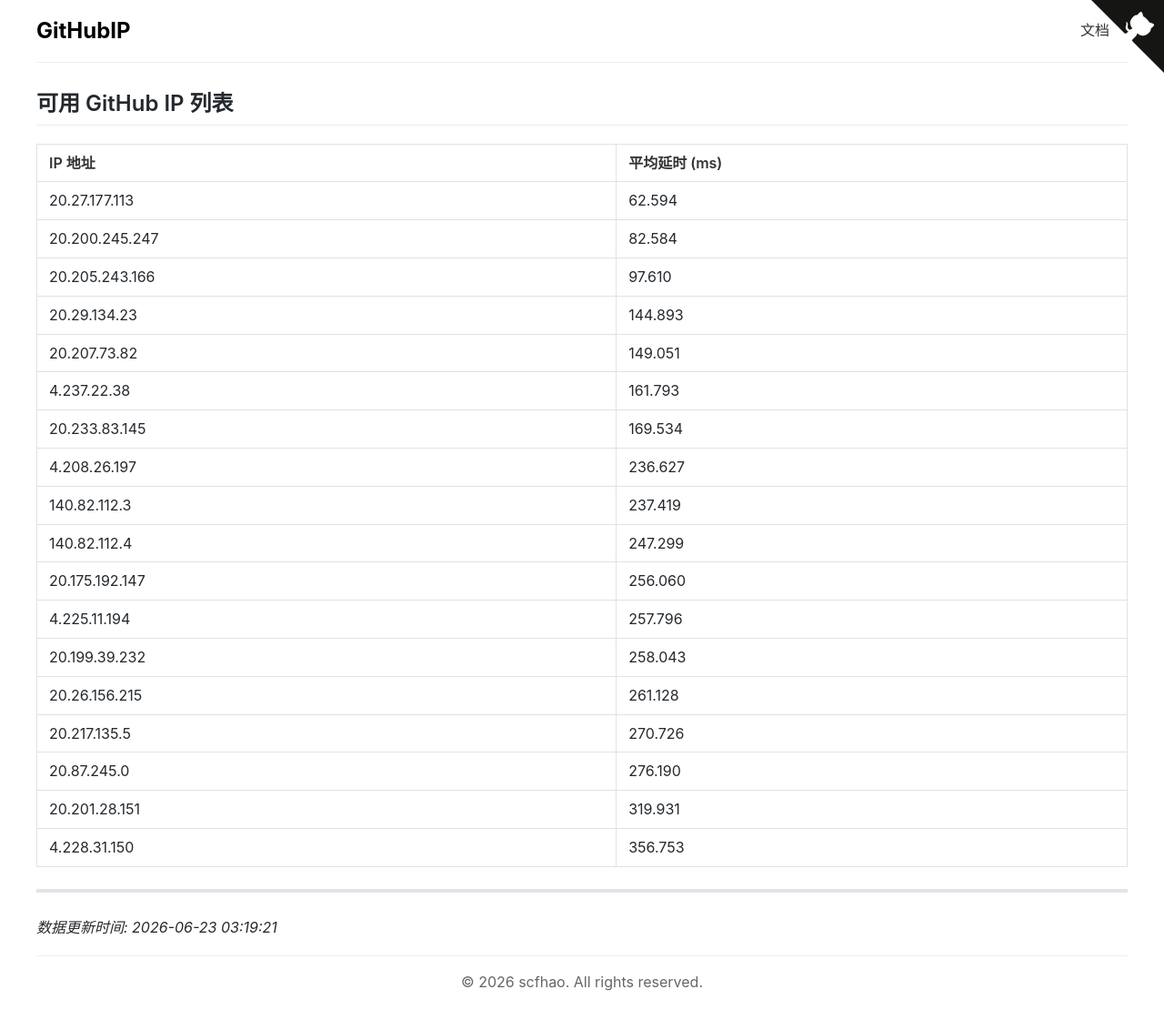
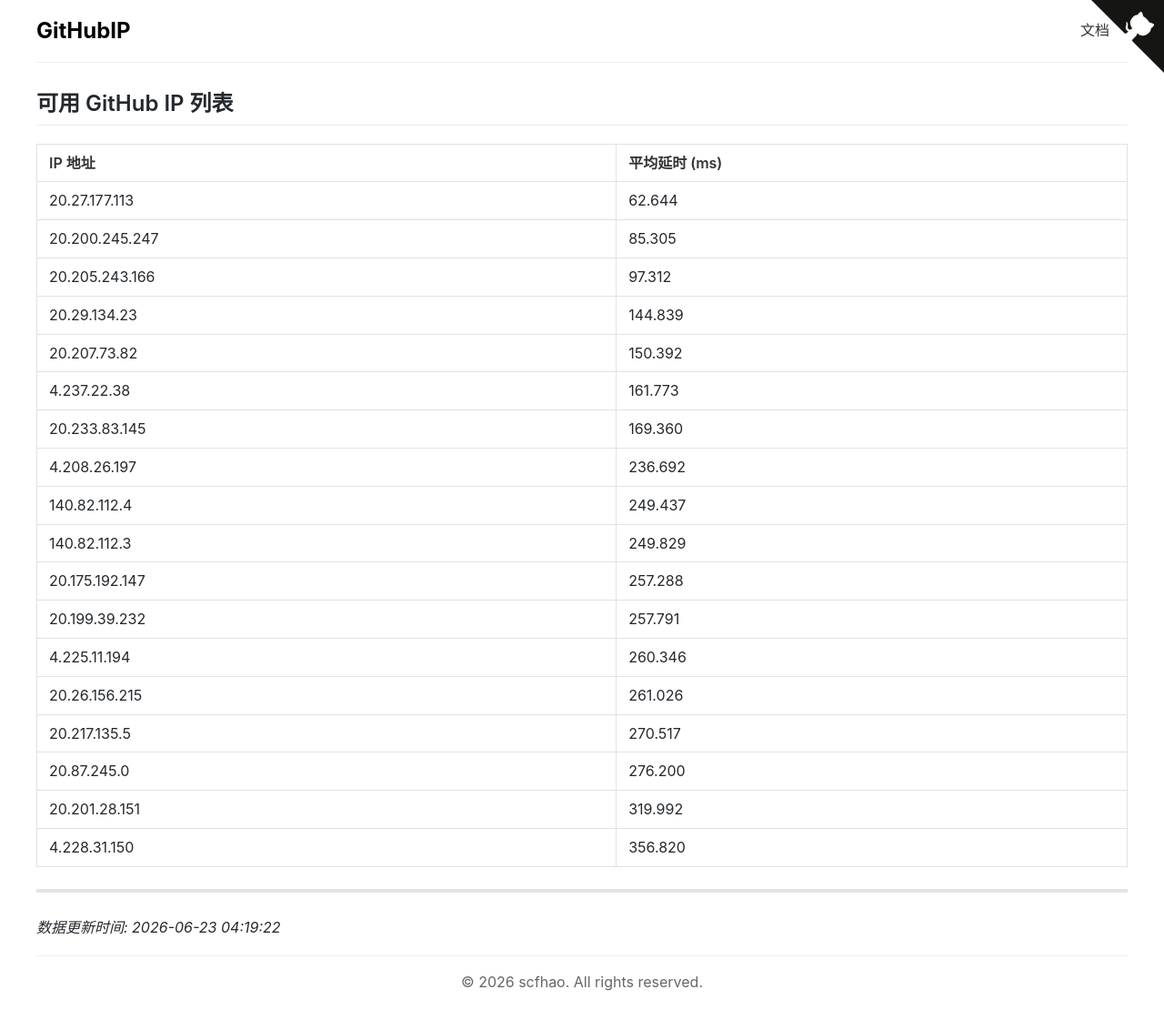
Before and after one commit to scfhao/GitHubIP, a Jekyll site: the page built from index.md, in a window 1280 px wide. Shown: the whole page at 91% size. Built offline with Jekyll 4.4.1, drawn with Linux system fonts in a browser that asks for light colours.

Commit message:
自动脚本执行 - 2026-06-23 04:19:23

```diff
--- a/index.md
+++ b/index.md
@@ -1,32 +1,32 @@
 ---
 layout: home
 title: GitHub IP 列表
-date: 2026-06-23 03:19:21
+date: 2026-06-23 04:19:22
 ---
 
 ## 可用 GitHub IP 列表
 
 | IP 地址 | 平均延时 (ms) |
 |---------|--------------|
-| 20.27.177.113 | 62.594 |
-| 20.200.245.247 | 82.584 |
-| 20.205.243.166 | 97.610 |
-| 20.29.134.23 | 144.893 |
-| 20.207.73.82 | 149.051 |
-| 4.237.22.38 | 161.793 |
-| 20.233.83.145 | 169.534 |
-| 4.208.26.197 | 236.627 |
-| 140.82.112.3 | 237.419 |
-| 140.82.112.4 | 247.299 |
-| 20.175.192.147 | 256.060 |
-| 4.225.11.194 | 257.796 |
-| 20.199.39.232 | 258.043 |
-| 20.26.156.215 | 261.128 |
-| 20.217.135.5 | 270.726 |
-| 20.87.245.0 | 276.190 |
-| 20.201.28.151 | 319.931 |
-| 4.228.31.150 | 356.753 |
+| 20.27.177.113 | 62.644 |
+| 20.200.245.247 | 85.305 |
+| 20.205.243.166 | 97.312 |
+| 20.29.134.23 | 144.839 |
+| 20.207.73.82 | 150.392 |
+| 4.237.22.38 | 161.773 |
+| 20.233.83.145 | 169.360 |
+| 4.208.26.197 | 236.692 |
+| 140.82.112.4 | 249.437 |
+| 140.82.112.3 | 249.829 |
+| 20.175.192.147 | 257.288 |
+| 20.199.39.232 | 257.791 |
+| 4.225.11.194 | 260.346 |
+| 20.26.156.215 | 261.026 |
+| 20.217.135.5 | 270.517 |
+| 20.87.245.0 | 276.200 |
+| 20.201.28.151 | 319.992 |
+| 4.228.31.150 | 356.820 |
 
 ---
 
-*数据更新时间: 2026-06-23 03:19:21*
+*数据更新时间: 2026-06-23 04:19:22*
```
